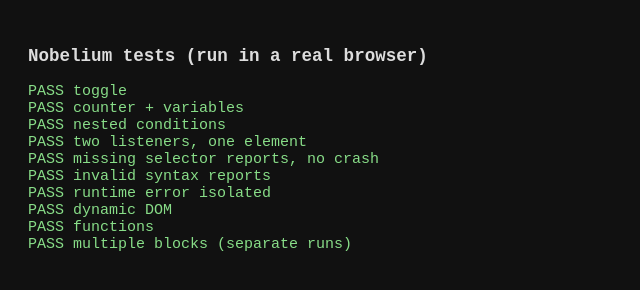
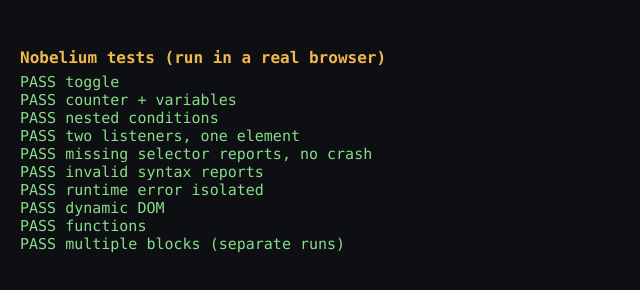
Before and after one commit to xyztoast/nobelium, a plain HTML site: page tests.html in a window 1280 px wide. Shown: the whole page, without its empty margins (0-640 px from the left). Drawn offline with Linux system fonts and the light colour scheme.

Commit message:
change css

```diff
--- a/tests.html
+++ b/tests.html
@@ -1,8 +1,8 @@
 <!doctype html><html><head><meta charset="utf-8"><title>Nobelium tests</title>
 <script>window.NOBELIUM_MANUAL=1</script>
 <script src="src/lexer.js"></script><script src="src/parser.js"></script><script src="src/interpreter.js"></script><script src="src/runtime.js"></script>
-<style>body{font:15px monospace;background:#111;color:#ddd;padding:20px}.p{color:#8d8}.f{color:#f88}</style></head><body>
-<h3>Nobelium tests (run in a real browser)</h3><div id="out"></div><div id="fx" style="position:absolute;left:-9999px"></div>
+<link rel="stylesheet" href="site/style.css"></head><body class="tests">
+<h3>Nobelium tests (run in a real browser)</h3><div id="out"></div><div id="fx" class="fx"></div>
 <script>
 var out=document.getElementById('out'),fx=document.getElementById('fx'),logs=[];
 Nobelium.config.log=function(l,m){logs.push(l+': '+m)};
```
